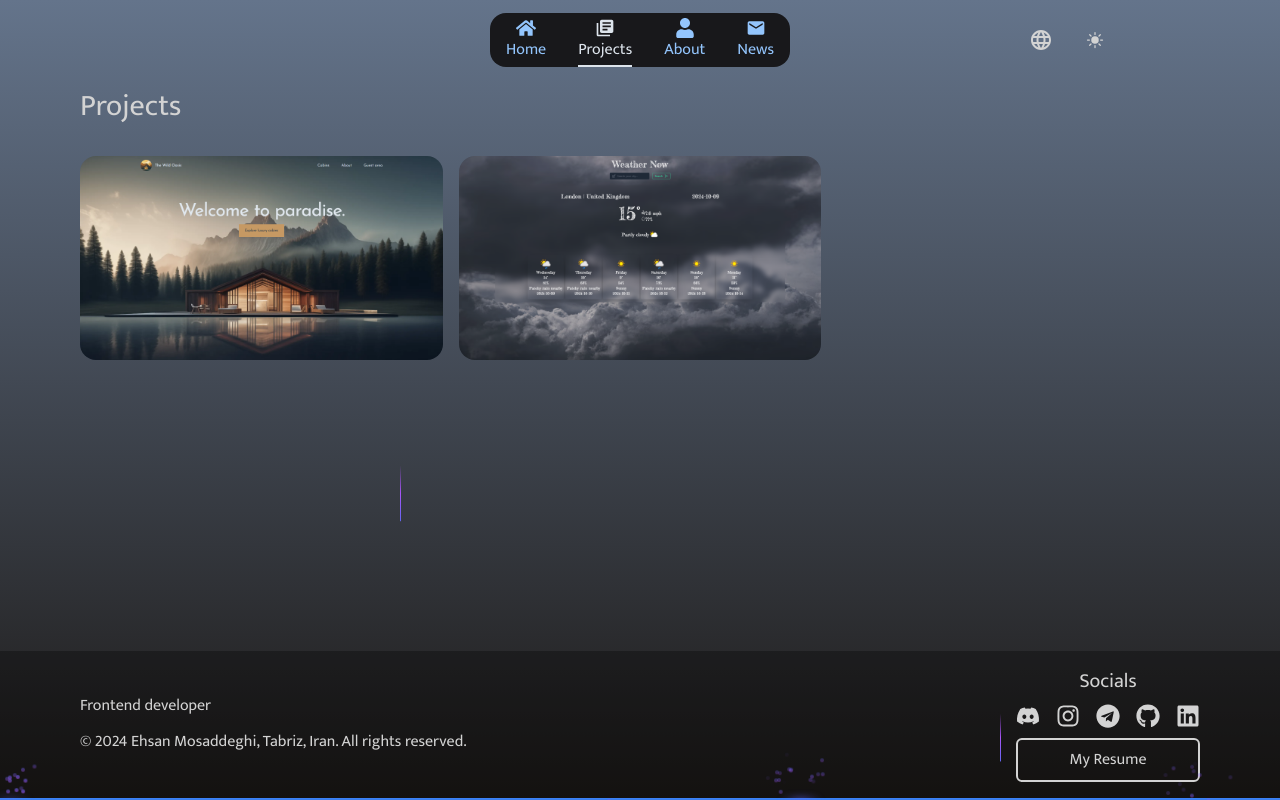
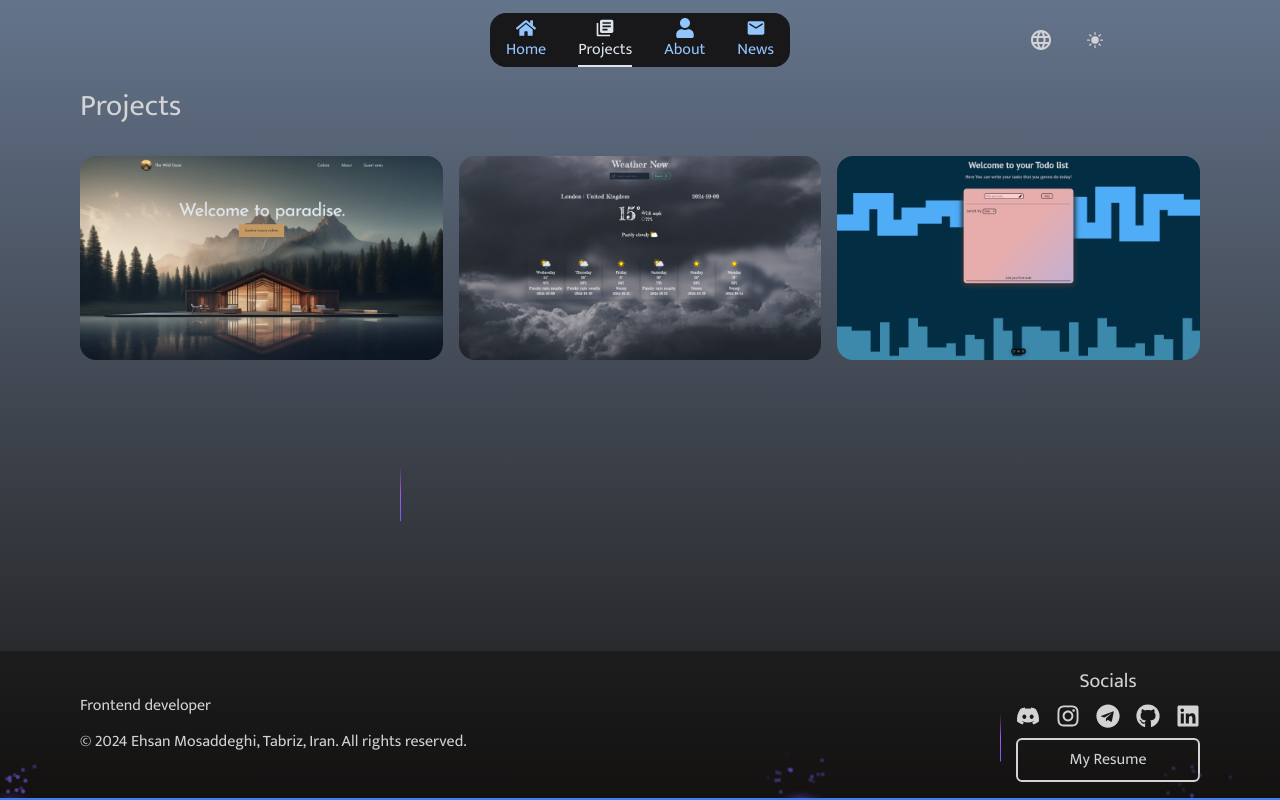
Before and after one commit to Ehsan-Mosaddeghi/Portfolio, a React (Vite) app: page /projects in a window 1280 px wide. Built offline with nearby package versions, Linux system fonts and the light colour scheme.

Commit message:
Add todo project

```diff
--- a/src/pages/ProjectsPage.jsx
+++ b/src/pages/ProjectsPage.jsx
@@ -30,6 +30,13 @@ function ProjectsPage() {
           description="Built with Nuxt3 and TailwindCSS."
           href="https://weather-w.vercel.app/"
         />
+
+        <ProjectItem
+          image="/images/projects_todo.png"
+          title="Todo list"
+          description="Built with pure HTML & CSS and Javascript"
+          href="https://todo-list-e.vercel.app/"
+        />
       </ul>
     </AnimatePage>
   );
```
Also changed, not shown: public/images/projects_todo.png.
